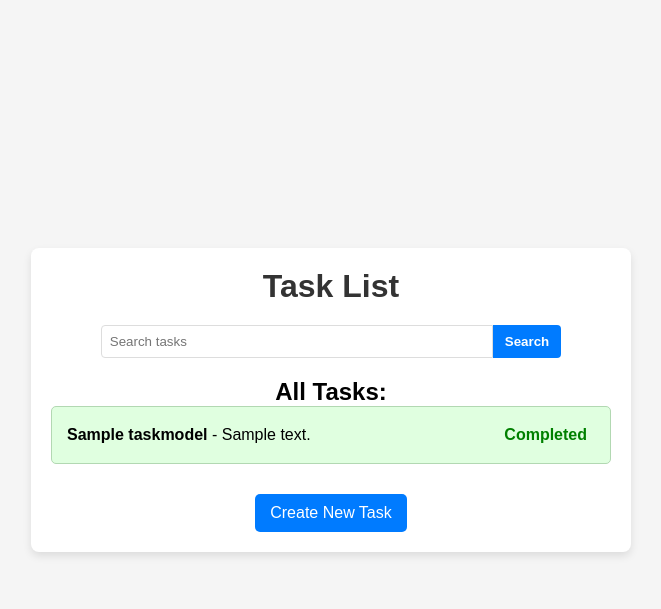
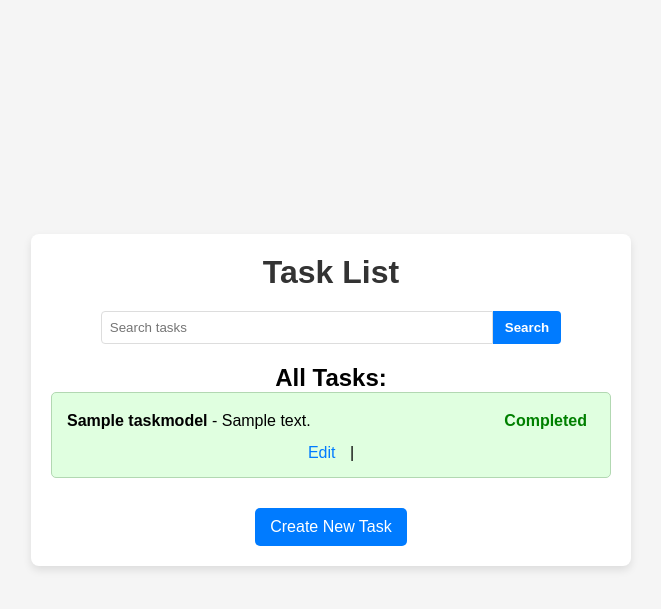
Before and after one commit to shahramsamar/Django_TodoApp_with_virtual_env_FBV, a Django app: page / in a window 1280 px wide. Shown: the top 609 px of the page, without its empty margins (309-970 px from the left). Run offline with Django 4.2, Linux system fonts and the light colour scheme; tables that the repository leaves empty hold one stand-in row (values such as "Sample post").

Commit message:
edit for post

```diff
--- a/templates/todo/Task_list.html
+++ b/templates/todo/Task_list.html
@@ -80,8 +80,7 @@
             border-radius: 5px;
             margin-bottom: 10px;
             display: flex;
-            justify-content: space-between;
-            align-items: center;
+            flex-direction: column;
             background-color: #f9f9f9;
         }
 
@@ -93,6 +92,12 @@
         .task-item.not-completed {
             background-color: #ffe0e0;
             border-color: #d8b2b2;
+        }
+
+        .task-header {
+            display: flex;
+            justify-content: space-between;
+            align-items: center;
         }
 
         .task-status {
@@ -109,8 +114,12 @@
             color: red;
         }
 
+        .task-actions {
+            margin-top: 10px;
+        }
+
         .task-actions a {
-            margin-left: 10px;
+            margin-right: 10px;
             text-decoration: none;
             color: #007bff;
         }
@@ -147,45 +156,33 @@
         <!-- Display Results Based on Search Query -->
         {% if request.GET.q %}
             <h2>Search results for "{{ request.GET.q }}":</h2>
+        {% else %}
+            <h2>All Tasks:</h2>
+        {% endif %}
+
         <ul class="task-list">
             {% for task in tasks %}
                 <li class="task-item {% if task.is_done %}completed{% else %}not-completed{% endif %}">
+                    <div class="task-header">
                         <div>
                             <strong>{{ task.title }}</strong> - {{ task.description }}
                         </div>
                         <div class="task-status">
                             {% if task.is_done %}
-                                <span>Completed</span>
+                                Completed
                             {% else %}
-                                <span>Not Completed</span>
+                                Not Completed
                             {% endif %}
+                        </div>
+                    </div>
+                    <div class="task-actions">
+                        <a href="{% url 'todo:task_edit' task.id %}">Edit</a> |
                     </div>
                 </li>
             {% empty %}
-                    <p>No results found for "{{ request.GET.q }}".</p>
+                <p>No tasks found.</p>
             {% endfor %}
         </ul>
-        {% else %}
-            <h2>All Tasks:</h2>
-            <ul class="task-list">
-                {% for task in tasks %}
-                    <li class="task-item {% if task.is_done %}completed{% else %}not-completed{% endif %}">
-                        <div>
-                            <strong>{{ task.title }}</strong> - {{ task.description }}
-                        </div>
-                        <div class="task-status">
-                            {% if task.is_done %}
-                                <span>Completed</span>
-                            {% else %}
-                                <span>Not Completed</span>
-                            {% endif %}
-                        </div>
-                    </li>
-                {% empty %}
-                    <p>No tasks available.</p>
-                {% endfor %}
-            </ul>
-        {% endif %}
 
         <a href="{% url 'todo:task_create' %}" class="create-link">Create New Task</a>
     </div>
--- a/todo/urls.py
+++ b/todo/urls.py
@@ -9,4 +9,6 @@ app_name = 'todo'
 urlpatterns = [
     path('', views.task_list_view, name='task_list'),
     path('create/', views.task_create_view, name='task_create'),
+    path('edit/<int:pk>/', views.task_edit_view, name='task_edit'),
+
 ]
--- a/todo/views.py
+++ b/todo/views.py
@@ -20,3 +20,14 @@ def task_create_view(request):
     else:
         form = TaskForm()
     return render(request, 'todo/task_form.html', {'form': form})
+
+def task_edit_view(request, pk):
+    task = get_object_or_404(TaskModel, pk=pk)
+    if request.method == "POST":
+        form = TaskForm(request.POST, instance=task)
+        if form.is_valid():
+            form.save()
+            return redirect('/')
+    else:
+        form = TaskForm(instance=task)
+    return render(request, 'todo/task_form.html', {'form': form, 'task': task})
```
Lines whose indentation alone changed are shown as unchanged.
